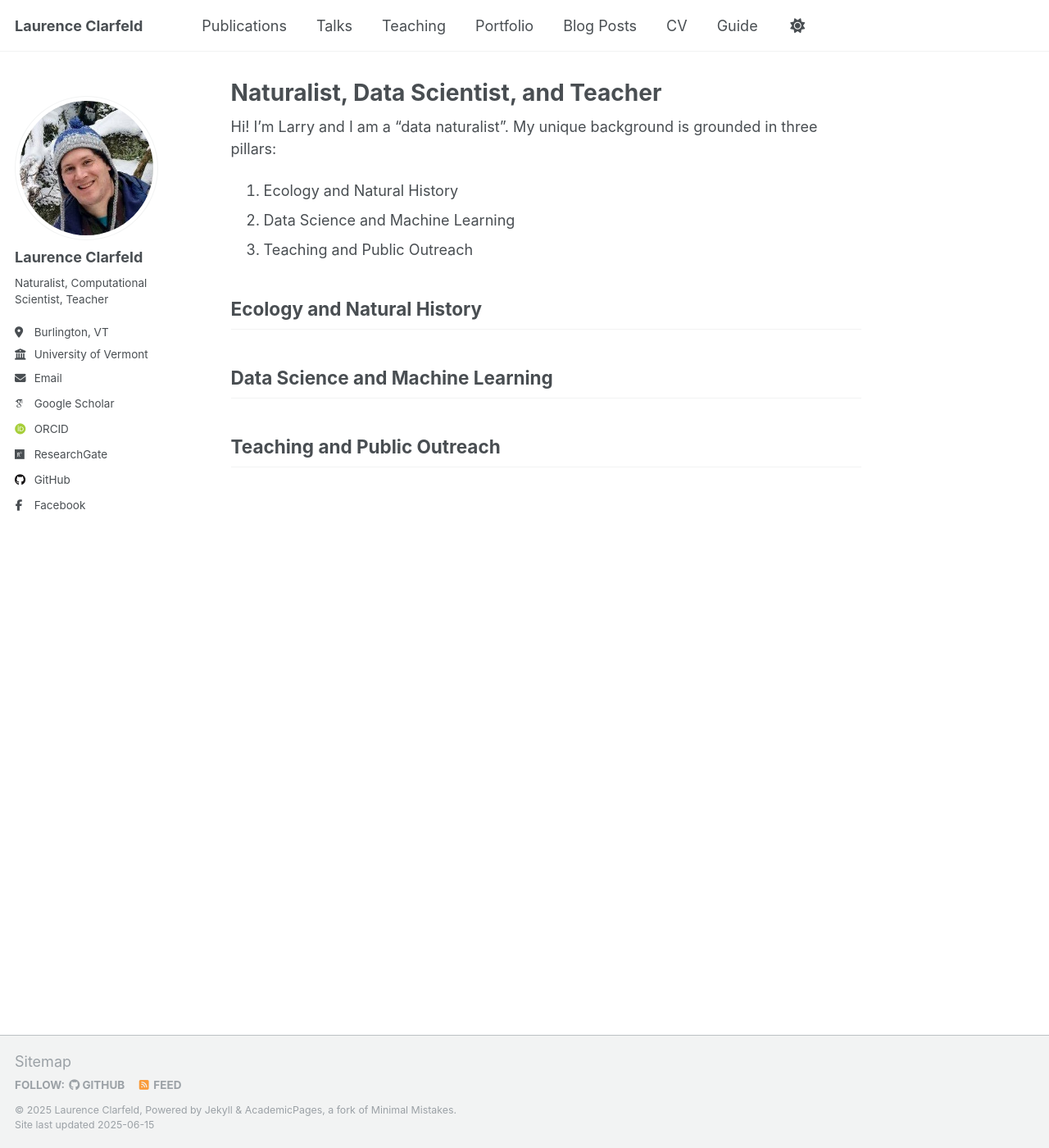
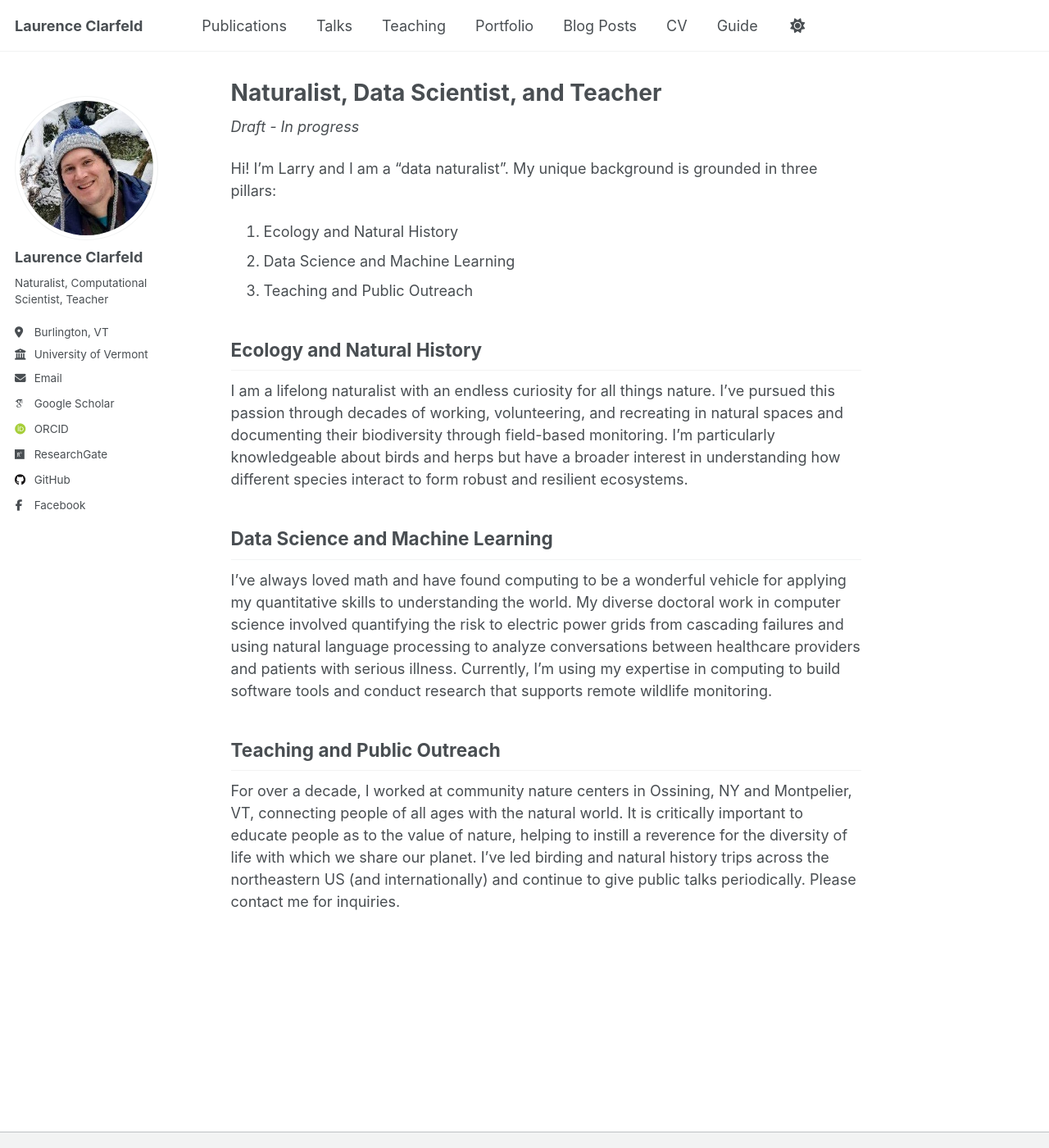
Before and after one commit to lclarfel/https-github.com-lclarfel, a Jekyll site: the page built from _pages/about.md, in a window 1280 px wide and 1400 px high. Shown: the whole window at 82% size. Built offline with Jekyll 4.4.1, drawn with Linux system fonts in a browser that asks for light colours; some web fonts are replaced.

Commit message:
Update about.md

```diff
--- a/_pages/about.md
+++ b/_pages/about.md
@@ -6,6 +6,8 @@ redirect_from:
   - /about/
   - /about.html
 ---
+
+*Draft - In progress*
 
 Hi! I'm Larry and I am a "data naturalist". My unique background is grounded in three pillars:
 
@@ -16,9 +18,14 @@ Hi! I'm Larry and I am a "data naturalist". My unique background is grounded in
 Ecology and Natural History
 ------
 
+I am a lifelong naturalist with an endless curiosity for all things nature. I’ve pursued this passion through decades of working, volunteering, and recreating in natural spaces and documenting their biodiversity through field-based monitoring. I’m particularly knowledgeable about birds and herps but have a broader interest in understanding how different species interact to form robust and resilient ecosystems.
 
 Data Science and Machine Learning
 ------
 
+I’ve always loved math and have found computing to be a wonderful vehicle for applying my quantitative skills to understanding the world. My diverse doctoral work in computer science involved quantifying the risk to electric power grids from cascading failures and using natural language processing to analyze conversations between healthcare providers and patients with serious illness. Currently, I’m using my expertise in computing to build software tools and conduct research that supports remote wildlife monitoring.
+
 Teaching and Public Outreach
 ------
+
+For over a decade, I worked at community nature centers in Ossining, NY and Montpelier, VT, connecting people of all ages with the natural world. It is critically important to educate people as to the value of nature, helping to instill a reverence for the diversity of life with which we share our planet. I’ve led birding and natural history trips across the northeastern US (and internationally) and continue to give public talks periodically. Please contact me for inquiries.
```
